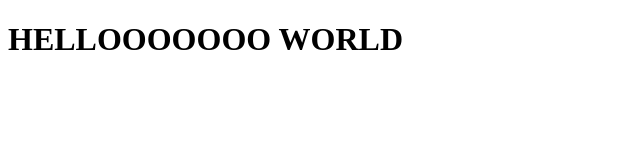
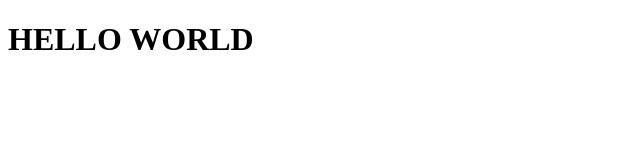
Before and after one commit to MichaelFCCstudent/MichaelFCCstudent.github.io, a plain HTML site: page index.html in a window 1280 px wide. Shown: the whole page, without its empty margins (0-640 px from the left). Drawn offline with Linux system fonts and the light colour scheme.

Commit message:
Update index.html

```diff
--- a/index.html
+++ b/index.html
@@ -6,12 +6,12 @@
 
 <style>
 	body{
-		background-image: "http://www.ewallpapers.eu/sites/default/files/1545222542.jpg";
+		background-image: "http://www.ewallpapers.eu/sites/default/files/1545222542.jpg"
 	}
 </style>
 
 </head>
 <body>
-<h1>HELLOOOOOOO WORLD</h1>
+<h1>HELLO WORLD</h1>
 </body>
 </html>
```
